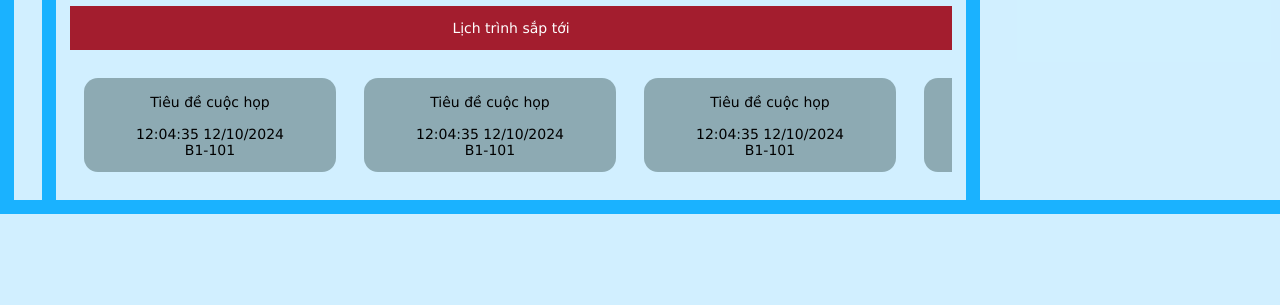
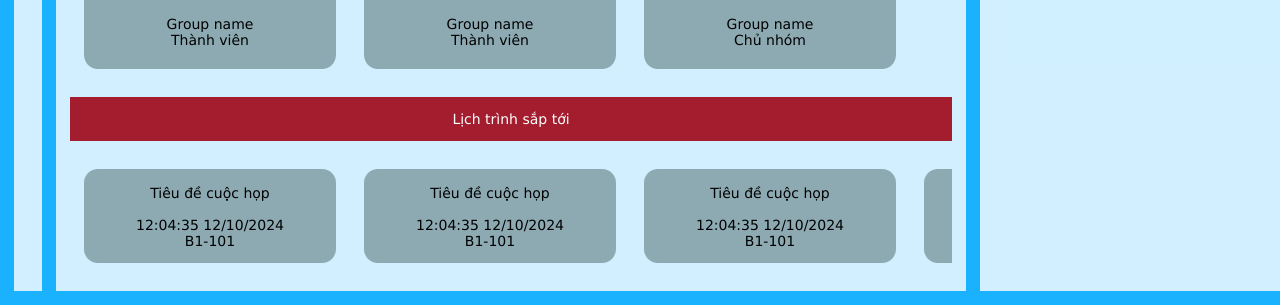
Before and after one commit to hkgkhanh/HUSTLib, a Flask app: page /profile_temp_page in a window 1280 px wide. Shown: the part 1717-2022 px from the top of the page. Before the commit the page ends 1931 px from the top, so only its background shows below. Run offline with Flask 3, Linux system fonts and the light colour scheme; some libraries are stand-ins or nearby versions; some web fonts are replaced.

Commit message:
update profile

```diff
--- a/static/css/style.css
+++ b/static/css/style.css
@@ -121,6 +121,7 @@ button {
   padding: 14px 20px;
   margin: 8px 0;
   border: none;
+  border-radius: 0.5em;
   cursor: pointer;
   width: 100%;
 }
@@ -211,7 +212,7 @@ button {
   font-weight: bold;
 }
 
-.book_info-same_authors, .book_info-same_categories, .booklist, .ratelist, .meetinglist {
+.book_info-same_authors, .book_info-same_categories, .booklist, .ratelist, .meetinglist, .grouplist {
   /*  background-color: rgba(255, 255, 255, 0.8);*/
   background: none;
   text-align: left;
@@ -219,20 +220,20 @@ button {
   overflow: auto;
  }
 
-.book_info-same_authors_header, .book_info-same_categories_header, .booklist_header, .ratelist_header , .meetinglist_header{
+.book_info-same_authors_header, .book_info-same_categories_header, .booklist_header, .ratelist_header , .meetinglist_header, .meetinglist_header {
   /*  background-color: rgba(255, 255, 255, 0.8);*/
   background: none;
   text-align: center;
  }
 
-.book_info-same_authors_header > p, .book_info-same_categories_header > p, .booklist_header > p, .ratelist_header > p, .meetinglist_header > p {
+.book_info-same_authors_header > p, .book_info-same_categories_header > p, .booklist_header > p, .ratelist_header > p, .meetinglist_header > p, .grouplist_header > p {
   padding: 1em;
   text-align: center;
   background-color: #A31D2E;
   color: #FEFEFE;
  }
 
- .list-book, .list-rate, .list-meeting
+ .list-book, .list-rate, .list-meeting, .list-group
 {
   display: inline-flex;
   flex-wrap: nowrap;
@@ -240,7 +241,7 @@ button {
   background-color: none;
 }
 
-.list-book a
+.list-book a, .list-group a
 {
   width: 18em;
   height: 20em;
@@ -264,7 +265,7 @@ button {
   text-wrap: wrap;
 }
 
-.list-book a img
+.list-book a img, .list-group a img
 {
   width: 100%;
   height: 80%;
@@ -386,6 +387,16 @@ tr:hover {
   margin: auto;
 }
 
+.prof-text table tr td {
+  width: fit-content;
+  padding: 0 1em;
+  height: 3em;
+}
+
+.prof-text table tr td button {
+  padding: 0.5em;
+  border-radius: 0.5em;}
+
 .prof-img > img {
   width: 8em;
   height: 8em;
--- a/templates/profile_temp.html
+++ b/templates/profile_temp.html
@@ -158,6 +158,28 @@
                 </div>
             </div>
             <div class="main-subdiv">
+                <div class="grouplist_header"><p>Hội nhóm</p></div>
+                <div class="grouplist">
+                    <div class="list-group">
+                        <a href="index.html">
+                            <img src="{{ url_for('static', filename='images/group_placeholder.png') }}"><br>
+                            <span>Group name</span><br>
+                            <span>Thành viên</span>
+                        </a>
+                        <a href="index.html">
+                            <img src="{{ url_for('static', filename='images/group_placeholder.png') }}"><br>
+                            <span>Group name</span><br>
+                            <span>Thành viên</span>
+                        </a>
+                        <a href="index.html">
+                            <img src="{{ url_for('static', filename='images/group_placeholder.png') }}"><br>
+                            <span>Group name</span><br>
+                            <span>Chủ nhóm</span>
+                        </a>
+                    </div>
+                </div>
+            </div>
+            <div class="main-subdiv">
                 <div class="meetinglist_header"><p>Lịch trình sắp tới</p></div>
                 <div class="meetinglist">
                     <div class="list-meeting">
```
